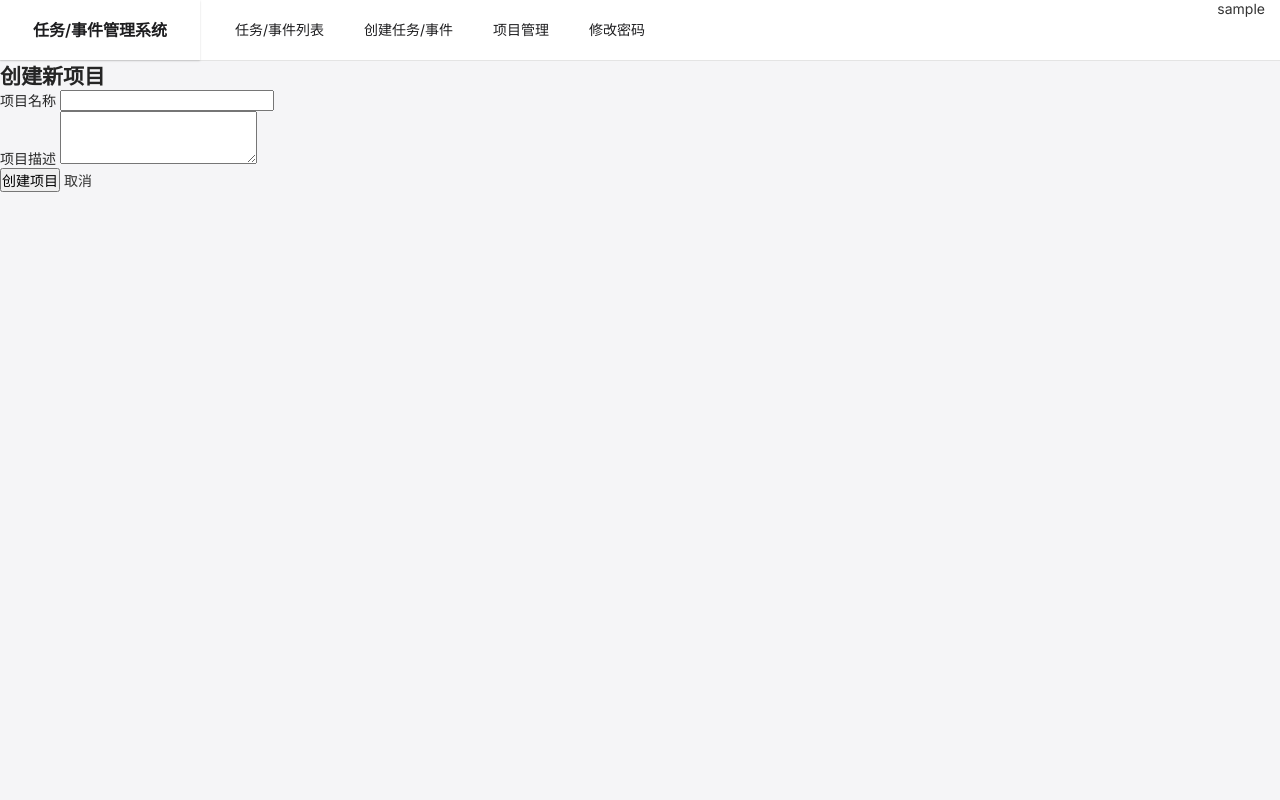
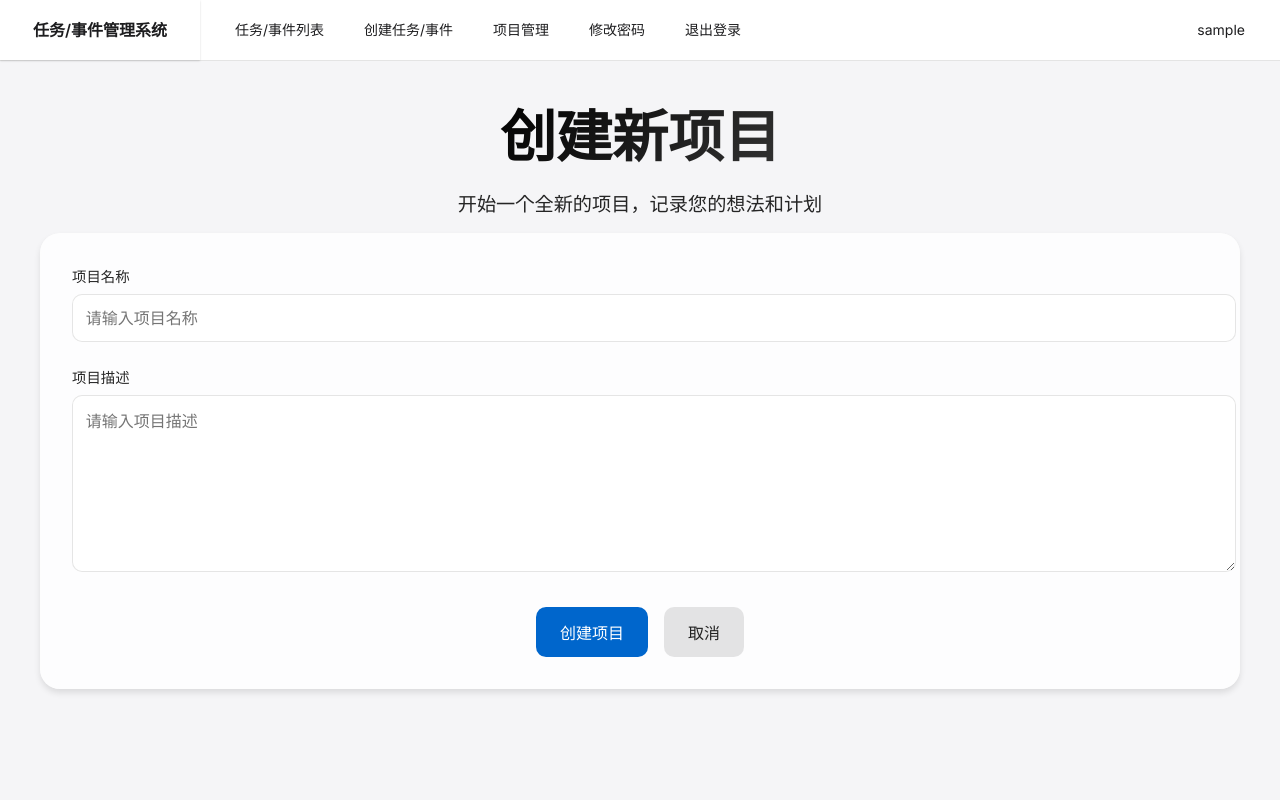
Before and after one commit to heiheiheibj/bug-tracker-system, a Flask app: page /project/create in a window 1280 px wide. Run offline with Flask 3, Linux system fonts and the light colour scheme; the visitor is signed in with stand-in values (Sample User, id 1); some web fonts are replaced.

Commit message:
提交描述信息

```diff
--- a/app/auth/routes.py
+++ b/app/auth/routes.py
@@ -63,6 +63,8 @@ def logout():
 
 @bp.route('/register', methods=['GET', 'POST'])
 def register():
+    return '<h1>注册功能不开放，请与管理员联系</h1>'
+
     if current_user.is_authenticated:
         return redirect(url_for('bug.index'))
 
--- a/app/project/routes.py
+++ b/app/project/routes.py
@@ -8,8 +8,13 @@ from app.project.forms import ProjectForm
 
 @bp.route('/projects')
 @login_required
+@active_required
 def index():
-    projects = Project.query.filter_by(creator_id=current_user.id).all()
+    # 管理员可以查看所有项目，普通用户只能查看自己创建的项目
+    if current_user.is_admin:
+        projects = Project.query.all()
+    else:
+        projects = Project.query.filter_by(creator_id=current_user.id).all()
     return render_template('project/index.html', projects=projects)
 
 @bp.route('/project/create', methods=['GET', 'POST'])
@@ -36,7 +41,7 @@ def create():
 @active_required
 def edit(id):
     project = Project.query.get_or_404(id)
-    if project.creator_id != current_user.id:
+    if project.creator_id != current_user.id and not current_user.is_admin:
         flash('无权编辑此项目', 'error')
         return redirect(url_for('project.index'))
 
@@ -55,9 +60,10 @@ def edit(id):
 
 @bp.route('/project/<int:id>/delete', methods=['POST'])
 @login_required
+@active_required
 def delete(id):
     project = Project.query.get_or_404(id)
-    if project.creator_id != current_user.id:
+    if project.creator_id != current_user.id and not current_user.is_admin:
         flash('无权删除此项目', 'error')
         return redirect(url_for('project.index'))
 
--- a/run.py
+++ b/run.py
@@ -3,4 +3,4 @@ from app import create_app
 app = create_app()
 
 if __name__ == '__main__':
-    app.run(debug=True)
+    app.run(debug=True,port=6002,host='127.0.0.1')
--- a/templates/base.html
+++ b/templates/base.html
@@ -91,15 +91,19 @@
                 <li class="layui-nav-item">
                     <a href="{{ url_for('user.change_password') }}">修改密码</a>
                 </li>
+                <li class="layui-nav-item">
+                    <a href="/logout">退出登录</a>
+                </li>
             </ul>
             <ul class="layui-nav layui-layout-right">
-                    <a href="javascript:;">
+                <li class="layui-nav-item">
                     <a href="javascript:;">
                         <i class="layui-icon layui-icon-username"></i>
                         {{ current_user.username }}
                     </a>
                     <dl class="layui-nav-child">
-                        <dd><a href="{{ url_for('auth.logout') }}">退出登录</a></dd>
+                        <dd><a href="{{ url_for('user.index') }}"><i class="layui-icon layui-icon-user"></i> 个人资料</a></dd>
+                        <dd><a href="{{ url_for('auth.logout') }}"><i class="layui-icon layui-icon-logout"></i> 退出登录</a></dd>
                     </dl>
                 </li>
             </ul>
--- a/templates/project/create.html
+++ b/templates/project/create.html
@@ -1,26 +1,181 @@
 {% extends "base.html" %}
 
+{% block title %}创建新项目{% endblock %}
+
+{% block head %}
+<style>
+    :root {
+        --highlight-blue: rgba(0, 122, 255, 0.1);
+        --highlight-purple: rgba(175, 82, 222, 0.1);
+        --highlight-green: rgba(52, 199, 89, 0.1);
+        --text-primary: #000;
+        --text-secondary: #6e6e73;
+    }
+
+    .create-container {
+        max-width: 1200px;
+        margin: 0 auto;
+        padding: 2rem;
+    }
+
+    .hero-section {
+        display: flex;
+        flex-direction: column;
+        justify-content: center;
+        align-items: center;
+        text-align: center;
+        margin-top: 0rem;
+        margin-bottom: 1rem;
+        opacity: 0;
+        transform: translateY(20px);
+        transition: all 0.8s ease-out;
+    }
+
+    .hero-section.visible {
+        opacity: 1;
+        transform: translateY(0);
+    }
+
+    .hero-title {
+        font-size: 3.5rem;
+        font-weight: 700;
+        margin-bottom: 1rem;
+        background: linear-gradient(135deg, #000 0%, #333 100%);
+        -webkit-background-clip: text;
+        -webkit-text-fill-color: transparent;
+    }
+
+    .hero-subtitle {
+        font-size: 1.2rem;
+        color: var(--text-secondary);
+    }
+
+    .form-section {
+        background: rgba(255, 255, 255, 0.8);
+        backdrop-filter: blur(10px);
+        border-radius: 20px;
+        padding: 2rem;
+        margin-bottom: 2rem;
+        box-shadow: 0 4px 6px rgba(0, 0, 0, 0.1);
+        opacity: 0;
+        transform: translateY(20px);
+        transition: all 0.6s ease-out;
+    }
+
+    .form-section.visible {
+        opacity: 1;
+        transform: translateY(0);
+    }
+
+    .form-group {
+        margin-bottom: 1.5rem;
+    }
+
+    .form-label {
+        display: block;
+        font-size: 0.9rem;
+        color: var(--text-secondary);
+        margin-bottom: 0.5rem;
+    }
+
+    .form-control {
+        width: 100%;
+        padding: 0.8rem;
+        border: 1px solid rgba(0, 0, 0, 0.1);
+        border-radius: 10px;
+        background: white;
+        font-size: 1rem;
+        transition: all 0.3s ease;
+    }
+
+    .form-control:focus {
+        border-color: #0066cc;
+        box-shadow: 0 0 0 2px rgba(0, 102, 204, 0.2);
+        outline: none;
+    }
+
+    textarea.form-control {
+        min-height: 150px;
+        resize: vertical;
+    }
+
+    .btn-group {
+        display: flex;
+        gap: 1rem;
+        justify-content: center;
+        margin-top: 2rem;
+    }
+
+    .action-button {
+        padding: 0.8rem 1.5rem;
+        border-radius: 10px;
+        font-size: 1rem;
+        border: none;
+        cursor: pointer;
+        transition: all 0.3s ease;
+    }
+
+    .action-button:hover {
+        transform: translateY(-2px);
+    }
+
+    .action-button.primary {
+        background: #0066cc;
+        color: white;
+    }
+
+    .action-button.secondary {
+        background: rgba(0, 0, 0, 0.1);
+        color: var(--text-primary);
+    }
+
+    @media (max-width: 768px) {
+        .hero-title {
+            font-size: 2.5rem;
+        }
+    }
+</style>
+{% endblock %}
+
 {% block content %}
-<div class="container mt-4">
-    <h2>创建新项目</h2>
+<div class="create-container">
+    <section class="hero-section">
+        <h1 class="hero-title">创建新项目</h1>
+        <p class="hero-subtitle">开始一个全新的项目，记录您的想法和计划</p>
+    </section>
+
+    <div class="form-section">
         <form method="post">
             {{ form.hidden_tag() }}
             <div class="form-group">
-            {{ form.name.label }}
-            {{ form.name(class="form-control") }}
+                <label class="form-label">{{ form.name.label }}</label>
+                {{ form.name(class="form-control", placeholder="请输入项目名称") }}
                 {% for error in form.name.errors %}
                 <small class="text-danger">{{ error }}</small>
                 {% endfor %}
             </div>
             <div class="form-group">
-            {{ form.description.label }}
-            {{ form.description(class="form-control", rows="3") }}
+                <label class="form-label">{{ form.description.label }}</label>
+                {{ form.description(class="form-control", rows="5", placeholder="请输入项目描述") }}
                 {% for error in form.description.errors %}
                 <small class="text-danger">{{ error }}</small>
                 {% endfor %}
             </div>
-        <button type="submit" class="btn btn-primary">创建项目</button>
-        <a href="{{ url_for('project.index') }}" class="btn btn-secondary">取消</a>
+            <div class="btn-group">
+                <button type="submit" class="action-button primary">创建项目</button>
+                <a href="{{ url_for('project.index') }}" class="action-button secondary">取消</a>
+            </div>
         </form>
     </div>
+</div>
+
+<script>
+document.addEventListener('DOMContentLoaded', function() {
+    // 初始化显示动画
+    setTimeout(() => {
+        document.querySelector('.hero-section').classList.add('visible');
+        document.querySelector('.form-section').classList.add('visible');
+    }, 100);
+});
+</script>
 {% endblock %}
--- a/templates/project/index.html
+++ b/templates/project/index.html
@@ -115,14 +115,14 @@
     }
 
     .project-name {
-        font-size: 2.5rem;
+        font-size: 1.8rem;
         font-weight: 700;
         margin-bottom: 1rem;
         line-height: 1.2;
     }
 
     .project-description {
-        font-size: 1.1rem;
+        font-size: 0.9rem;
         color: var(--text-secondary);
         margin-bottom: 2rem;
         line-height: 1.6;
```
Also changed, not shown: app/bug/routes.py (+34 -10 lines), templates/auth/login.html (+16 -12 lines), templates/bug/index.html (+10 -7 lines), instance/buglist.db, uploads/2025/05/20250123234939.png (added), uploads/2025/05/20250508200900_04a471f6.jpg (added), uploads/2025/05/20250508202900_2d59d851.png (added), 1 other file. Lines whose indentation alone changed are shown as unchanged.
